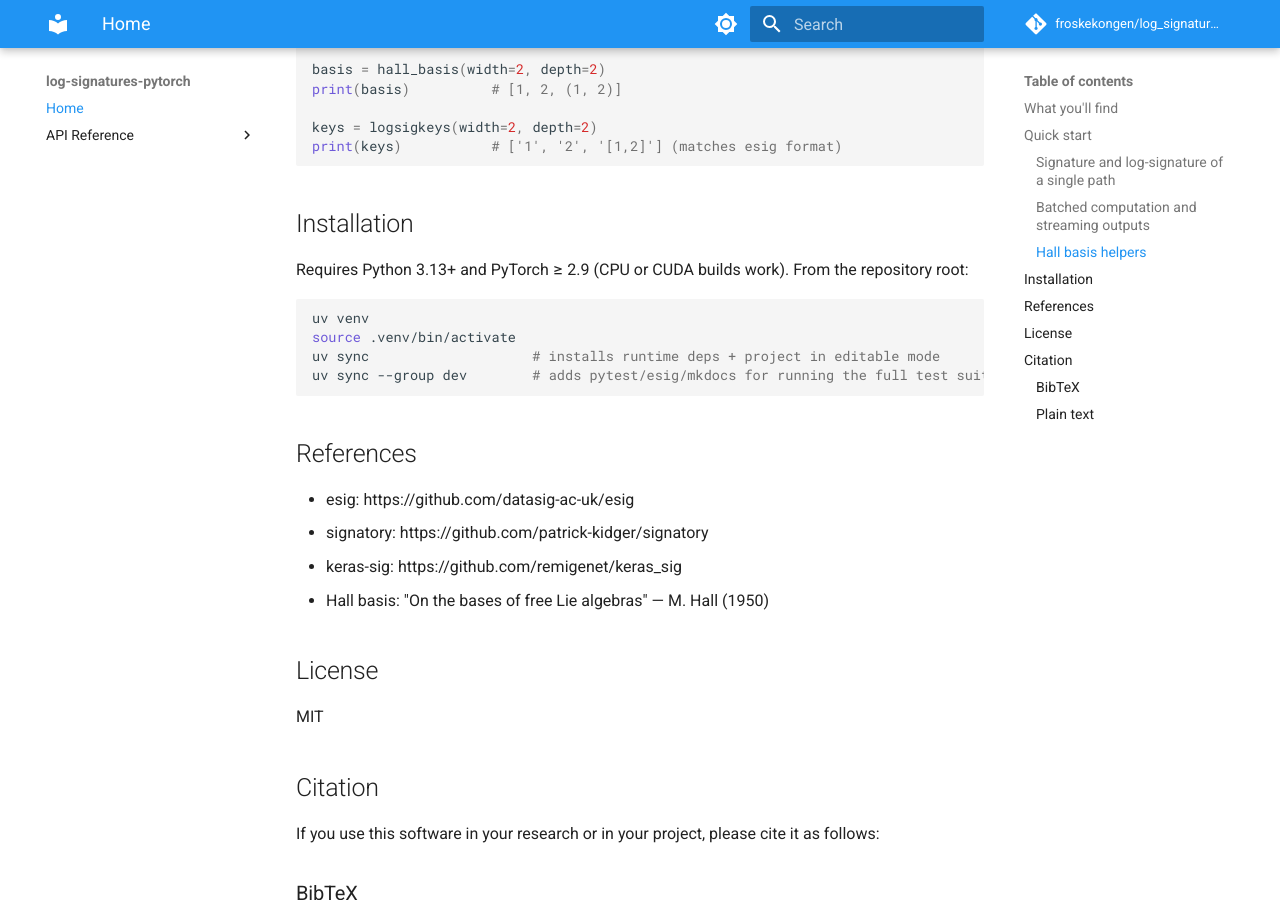
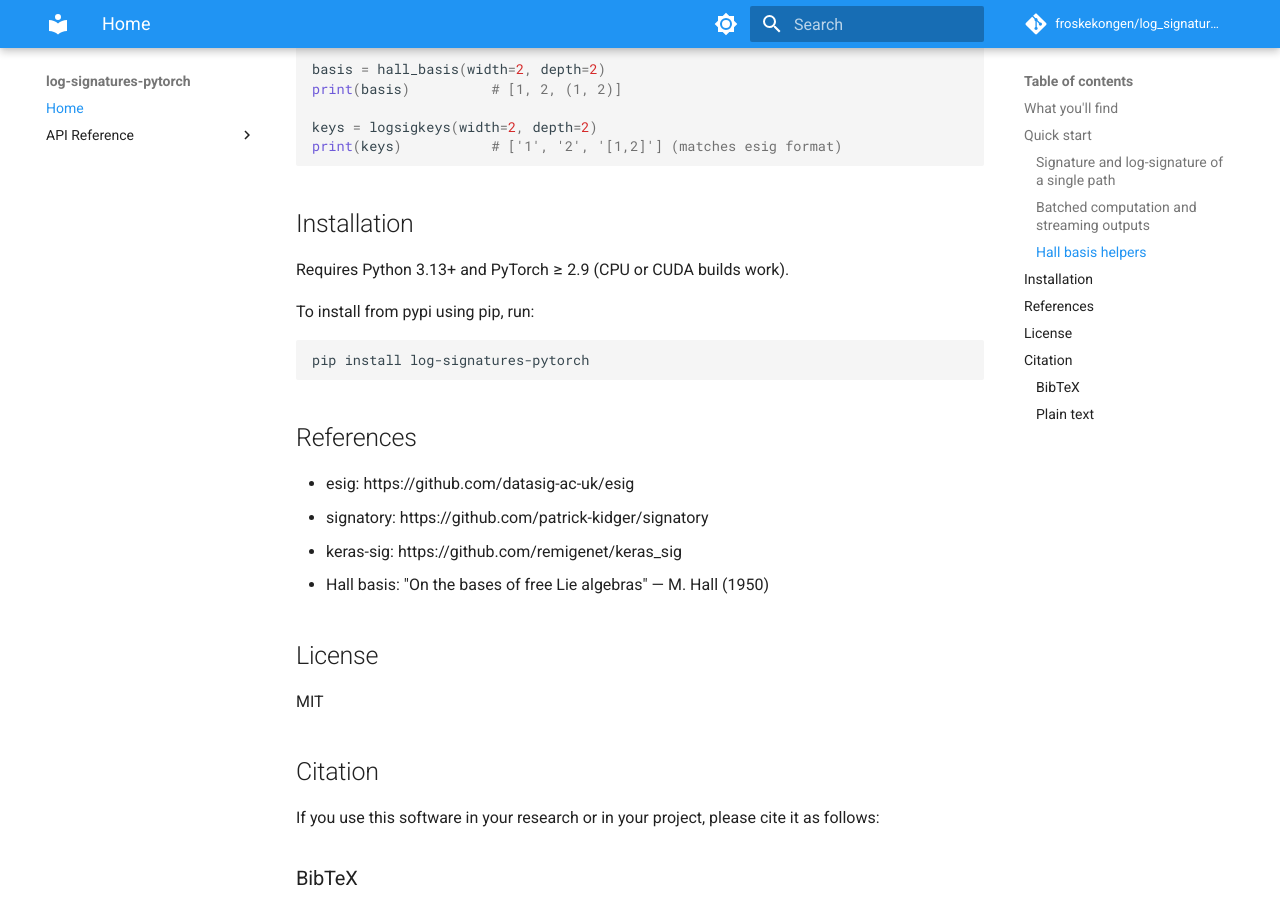
Before and after one commit to Froskekongen/log_signatures_pytorch, an MkDocs documentation site: the page built from docs/index.md, in a window 1280 px wide and 900 px high, scrolled down 1383 px. Built offline with MkDocs 1.6.1 and Material for MkDocs 9.7.7, drawn with Linux system fonts in a browser that asks for light colours; comment, search, counter and statistics services are not loaded.

Commit message:
Improve docs

````diff
--- a/docs/index.md
+++ b/docs/index.md
@@ -61,13 +61,11 @@ print(keys)           # ['1', '2', '[1,2]'] (matches esig format)
 
 ## Installation
 
-Requires Python 3.13+ and PyTorch ≥ 2.9 (CPU or CUDA builds work). From the repository root:
+Requires Python 3.13+ and PyTorch ≥ 2.9 (CPU or CUDA builds work).
 
+To install from pypi using pip, run:
 ```bash
-uv venv
-source .venv/bin/activate
-uv sync                    # installs runtime deps + project in editable mode
-uv sync --group dev        # adds pytest/esig/mkdocs for running the full test suite
+pip install log-signatures-pytorch
 ```
 
 ## References
--- a/pyproject.toml
+++ b/pyproject.toml
@@ -1,6 +1,6 @@
 [project]
 name = "log-signatures-pytorch"
-version = "0.1.4"
+version = "0.1.5"
 license = {file = "LICENSE"}
 authors = [
     {name = "Erlend Aune", email = "erlend.aune@pm.me"},
````
Also changed, not shown: README.md (+8 -2 lines), 1 other file.
